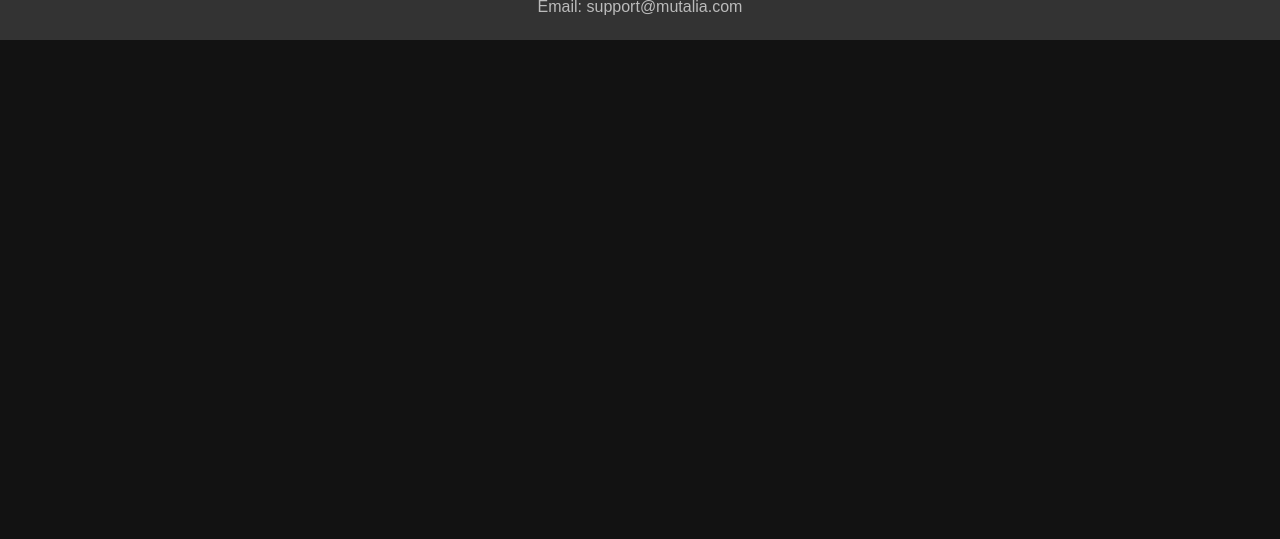
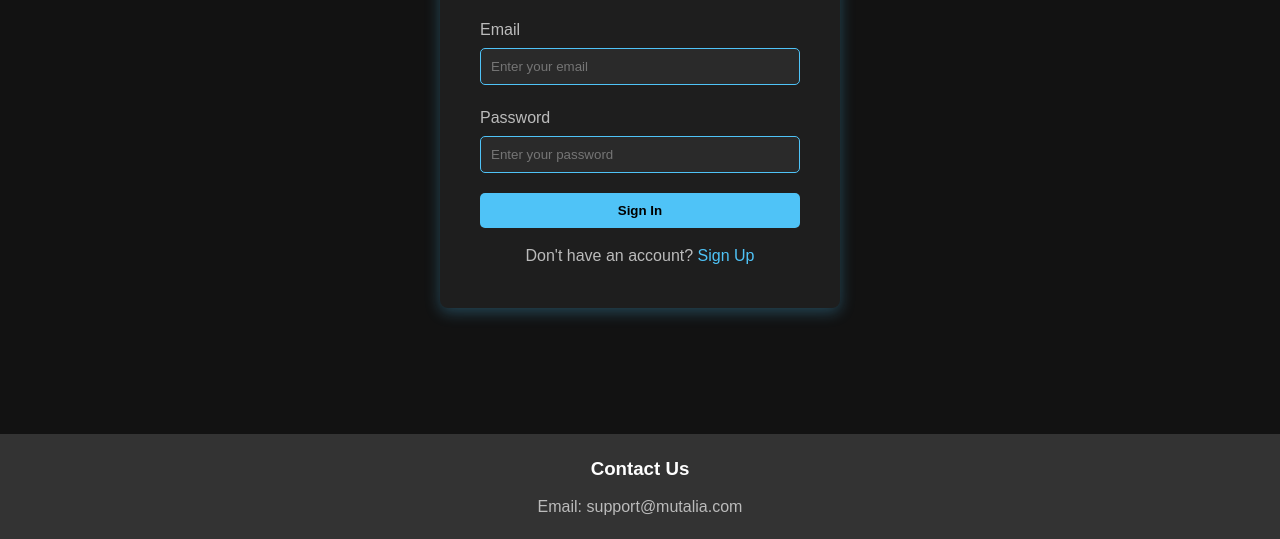
Before and after one commit to curiouscoder324/Mutalia, a plain HTML site: page sign in.html in a window 1280 px wide. Shown: the part 288-827 px from the top of the page. Before the commit the page ends 800 px from the top, so only its background shows below. Drawn offline with Linux system fonts and the light colour scheme.

Commit message:
Update styles.css

```diff
--- a/styles.css
+++ b/styles.css
@@ -191,3 +191,78 @@ footer p {
         margin-bottom: 20px;
     }
 }
+
+/* Sign-In Section */
+#signin {
+    display: flex;
+    justify-content: center;
+    align-items: center;
+    min-height: 80vh;
+    background-color: #121212;
+    padding: 20px;
+}
+
+.signin-container {
+    background-color: #1e1e1e;
+    padding: 40px;
+    border-radius: 8px;
+    box-shadow: 0 4px 15px rgba(79, 195, 247, 0.3);
+    max-width: 400px;
+    width: 100%;
+    text-align: center;
+}
+
+.signin-container h2 {
+    color: #ffffff;
+    margin-bottom: 20px;
+}
+
+.form-group {
+    margin-bottom: 20px;
+    text-align: left;
+}
+
+.form-group label {
+    color: #bbbbbb;
+    display: block;
+    margin-bottom: 5px;
+}
+
+.form-group input {
+    width: 100%;
+    padding: 10px;
+    border: 1px solid #4fc3f7;
+    border-radius: 5px;
+    background-color: #2a2a2a;
+    color: #e0e0e0;
+}
+
+.signin-button {
+    width: 100%;
+    padding: 10px;
+    background-color: #4fc3f7;
+    color: #000000;
+    border: none;
+    border-radius: 5px;
+    cursor: pointer;
+    font-weight: bold;
+    transition: background-color 0.3s ease;
+}
+
+.signin-button:hover {
+    background-color: #3ba3d7;
+}
+
+.signin-container p {
+    color: #bbbbbb;
+    margin-top: 15px;
+}
+
+.signin-container a {
+    color: #4fc3f7;
+    text-decoration: none;
+}
+
+.signin-container a:hover {
+    text-decoration: underline;
+}
```
